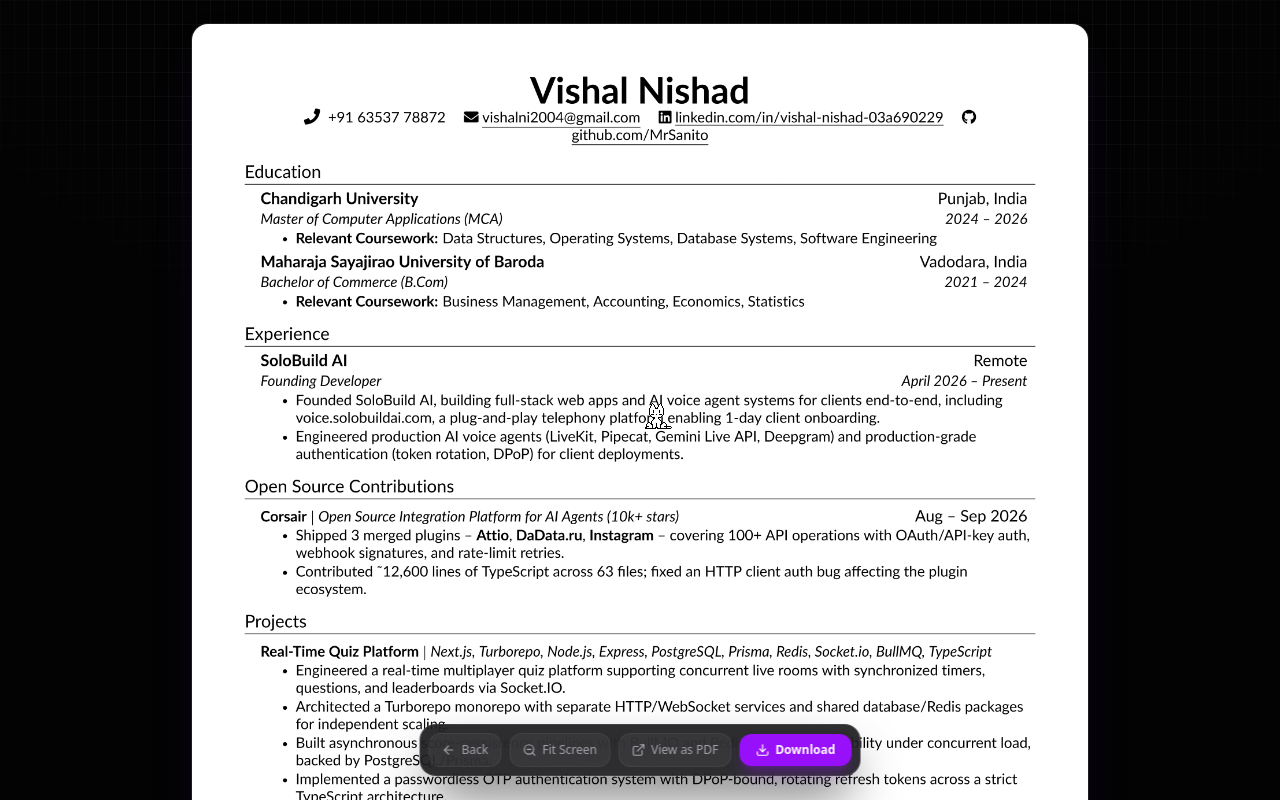
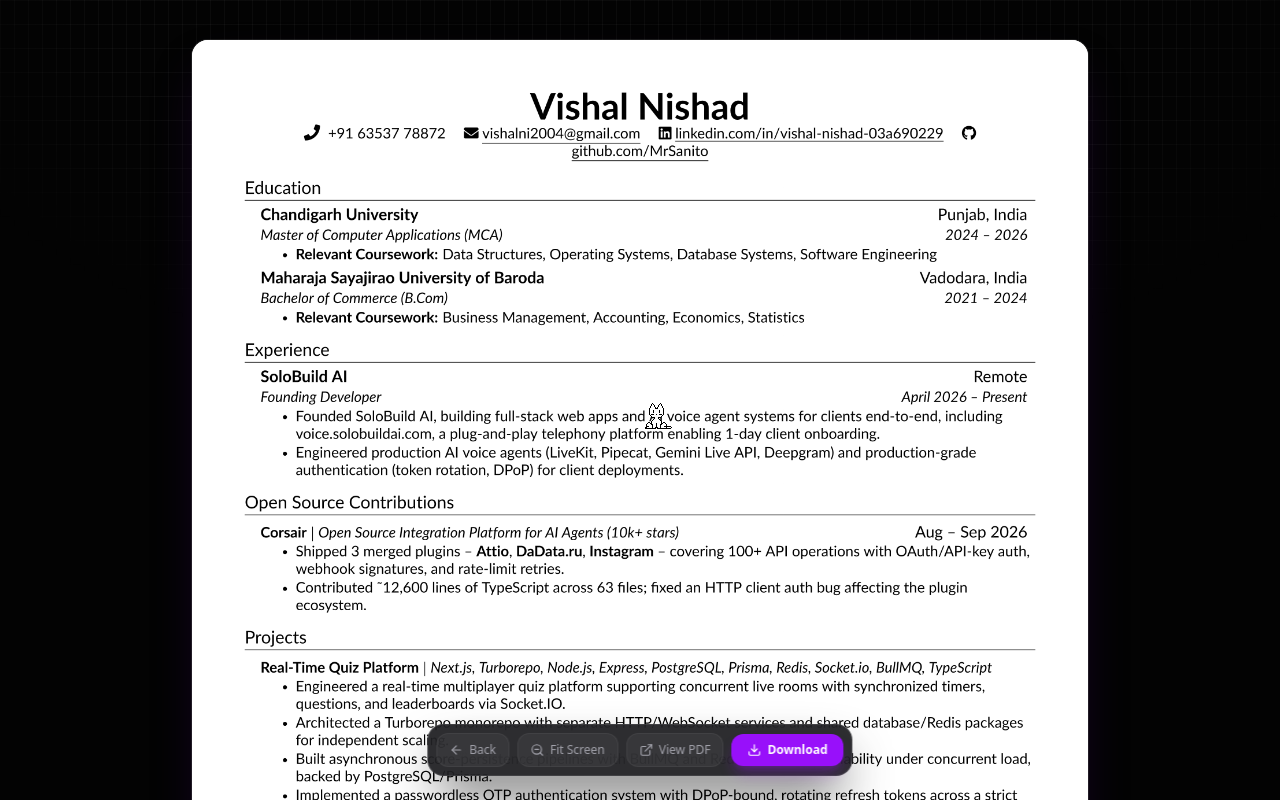
Before and after one commit to MrSanito/temp-portfolio, a Next.js app: page /resume in a window 1280 px wide. Shown: the top 800 px of the page. Built offline with nearby package versions, Linux system fonts and the light colour scheme.

Commit message:
ui alighment

```diff
--- a/app/resume/ResumeViewer.tsx
+++ b/app/resume/ResumeViewer.tsx
@@ -10,30 +10,30 @@
   const downloadFileName = "Vishal_Resume_09_09_2026.pdf";
 
   return (
-    <div className="min-h-screen w-full bg-[#030303] text-foreground relative flex flex-col items-center">
+    <div className="min-h-screen w-full bg-[#030303] text-foreground relative flex flex-col items-center justify-start overflow-x-hidden selection:bg-purple-500/30 selection:text-purple-200">
       {/* Dynamic Background Pattern */}
       <div className="fixed inset-0 z-0 pointer-events-none bg-[linear-gradient(to_right,#80808012_1px,transparent_1px),linear-gradient(to_bottom,#80808012_1px,transparent_1px)] bg-[size:14px_24px] [mask-image:radial-gradient(ellipse_60%_50%_at_50%_0%,#000_70%,transparent_100%)]"></div>
 
       {/* Main Resume Display */}
       <main
-        className={`relative z-10 w-full flex justify-center items-center ${
+        className={`relative z-10 w-full flex flex-col items-center justify-center transition-all duration-300 ${
           isFitScreen
-            ? "md:fixed md:inset-0 md:h-screen md:overflow-hidden p-2 sm:p-4"
-            : "min-h-screen py-3 sm:py-6 px-2 sm:px-4 md:px-8 pb-28 md:pb-24"
+            ? "fixed inset-0 h-screen w-full p-3 sm:p-6 pt-3 pb-24 sm:pb-24 overflow-hidden"
+            : "min-h-screen pt-4 sm:pt-8 md:pt-10 px-3 sm:px-6 md:px-8 pb-32"
         }`}
       >
         <div
-          className={`w-full flex justify-center items-center ${
-            isFitScreen ? "md:h-full md:max-h-screen" : "max-w-4xl"
+          className={`w-full flex items-center justify-center transition-all duration-300 ${
+            isFitScreen ? "h-full max-h-full" : "max-w-4xl"
           }`}
         >
           <img
             src="/resume-preview.png"
             alt="Vishal Resume"
-            className={`w-full h-auto rounded-xl sm:rounded-2xl shadow-2xl shadow-purple-950/30 ring-1 ring-white/10 transition-all duration-200 ${
+            className={`rounded-xl sm:rounded-2xl shadow-2xl shadow-purple-950/40 ring-1 ring-white/10 transition-all duration-300 bg-white ${
               isFitScreen
-                ? "md:max-h-[94vh] md:w-auto md:object-contain"
-                : "max-w-full sm:max-w-3xl md:max-w-4xl"
+                ? "max-h-[calc(100vh-6.5rem)] max-w-[95vw] md:max-w-[90vw] w-auto h-auto object-contain"
+                : "w-full h-auto max-w-full sm:max-w-3xl md:max-w-4xl"
             }`}
             style={{ imageRendering: "auto" }}
             loading="eager"
@@ -44,31 +44,33 @@
       {/* Floating Action Bar / Controls */}
       <nav
         aria-label="Resume actions"
-        className="fixed bottom-4 sm:bottom-6 left-1/2 -translate-x-1/2 z-40 flex items-center gap-1.5 sm:gap-2 p-1.5 sm:p-2 rounded-2xl bg-zinc-900/90 backdrop-blur-xl border border-white/10 shadow-2xl shadow-black/80 max-w-[95vw]"
+        className="fixed bottom-4 sm:bottom-6 left-1/2 -translate-x-1/2 z-40 flex items-center justify-center gap-1.5 sm:gap-2 p-1.5 sm:p-2 rounded-2xl bg-zinc-900/90 backdrop-blur-xl border border-white/10 shadow-2xl shadow-black/80 max-w-[95vw]"
       >
         <Link
           href="/"
-          className="flex items-center gap-1.5 px-3 py-2 rounded-xl text-xs font-medium text-muted-foreground hover:text-white bg-white/5 hover:bg-white/10 border border-white/5 transition-all"
+          className="flex items-center justify-center gap-1.5 px-3 py-2 rounded-xl text-xs font-medium text-muted-foreground hover:text-white bg-white/5 hover:bg-white/10 border border-white/5 transition-all whitespace-nowrap"
         >
-          <ArrowLeft className="w-3.5 h-3.5" />
+          <ArrowLeft className="w-3.5 h-3.5 shrink-0" />
           <span>Back</span>
         </Link>
 
-        {/* Desktop-only toggle between Fit to Screen and Full View */}
+        {/* Toggle between Fit to Screen and Scroll View */}
         <button
           onClick={() => setIsFitScreen(!isFitScreen)}
-          className="hidden md:flex items-center gap-1.5 px-3 py-2 rounded-xl text-xs font-medium text-muted-foreground hover:text-white bg-white/5 hover:bg-white/10 border border-white/5 transition-all"
+          className="flex items-center justify-center gap-1.5 px-3 py-2 rounded-xl text-xs font-medium text-muted-foreground hover:text-white bg-white/5 hover:bg-white/10 border border-white/5 transition-all whitespace-nowrap"
           title={isFitScreen ? "Scroll View" : "Fit to Screen"}
         >
           {isFitScreen ? (
             <>
-              <ZoomIn className="w-3.5 h-3.5" />
-              <span>Full View</span>
+              <ZoomIn className="w-3.5 h-3.5 shrink-0" />
+              <span className="hidden sm:inline">Scroll View</span>
+              <span className="sm:hidden">Full</span>
             </>
           ) : (
             <>
-              <ZoomOut className="w-3.5 h-3.5" />
-              <span>Fit Screen</span>
+              <ZoomOut className="w-3.5 h-3.5 shrink-0" />
+              <span className="hidden sm:inline">Fit Screen</span>
+              <span className="sm:hidden">Fit</span>
             </>
           )}
         </button>
@@ -77,20 +79,21 @@
           href={resumePdfUrl}
           target="_blank"
           rel="noopener noreferrer"
-          className="flex items-center gap-1.5 px-3 py-2 rounded-xl text-xs font-medium text-muted-foreground hover:text-white bg-white/5 hover:bg-white/10 border border-white/5 transition-all"
+          className="flex items-center justify-center gap-1.5 px-3 py-2 rounded-xl text-xs font-medium text-muted-foreground hover:text-white bg-white/5 hover:bg-white/10 border border-white/5 transition-all whitespace-nowrap"
           title="View as PDF in new tab"
         >
-          <ExternalLink className="w-3.5 h-3.5" />
-          <span>View as PDF</span>
+          <ExternalLink className="w-3.5 h-3.5 shrink-0" />
+          <span className="hidden sm:inline">View PDF</span>
+          <span className="sm:hidden">PDF</span>
         </a>
 
         <a
           href={resumePdfUrl}
           download={downloadFileName}
-          className="flex items-center gap-1.5 px-3.5 sm:px-4 py-2 rounded-xl text-xs font-semibold bg-purple-600 hover:bg-purple-500 text-white transition-all shadow-lg shadow-purple-600/30"
+          className="flex items-center justify-center gap-1.5 px-3.5 sm:px-4 py-2 rounded-xl text-xs font-semibold bg-purple-600 hover:bg-purple-500 text-white transition-all shadow-lg shadow-purple-600/30 whitespace-nowrap"
           title="Download PDF"
         >
-          <Download className="w-3.5 h-3.5" />
+          <Download className="w-3.5 h-3.5 shrink-0" />
           <span>Download</span>
         </a>
       </nav>
```
Also changed, not shown: app/components/AboutSection.tsx (line endings or trailing spaces).
